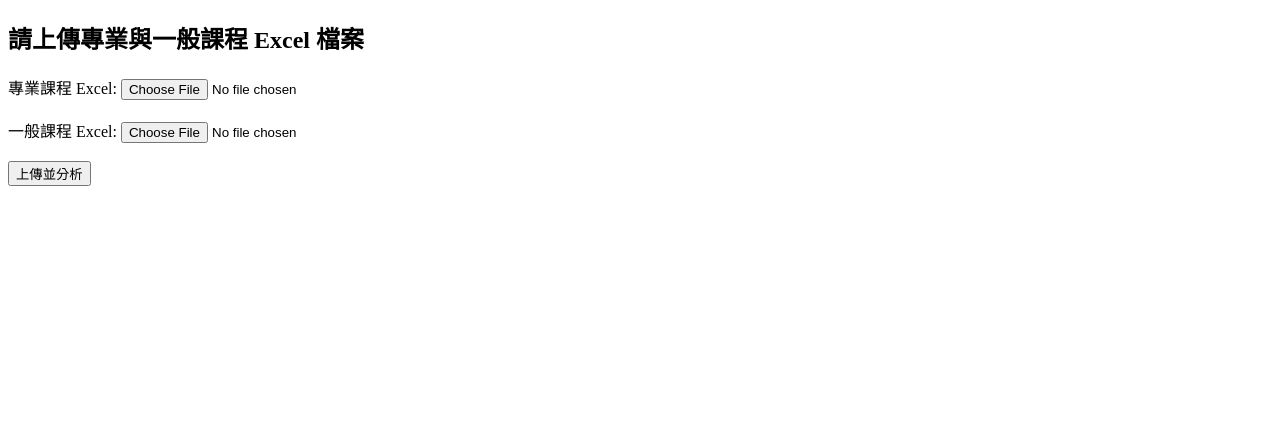
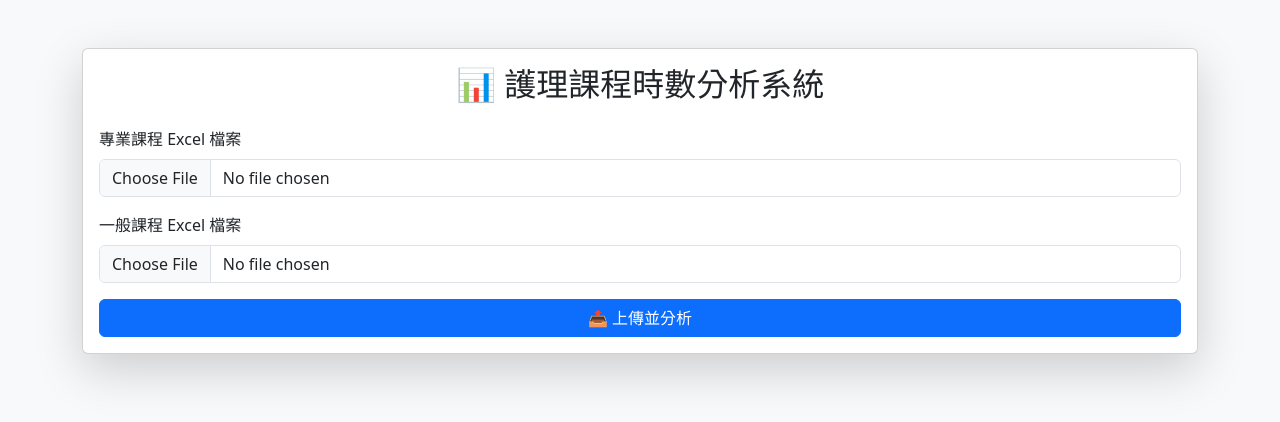
Before and after one commit to Brritany/nurse_training_tracker, a Flask app: page / in a window 1280 px wide. Shown: the top 422 px of the page. Run offline with Flask 3, Linux system fonts and the light colour scheme.

```diff
--- a/app.py
+++ b/app.py
@@ -126,5 +126,15 @@ def run_analysis(file_major, file_basic, output_path):
 
     pd.DataFrame([stat]).to_excel(output_path, index=False)
 
+@app.errorhandler(413)
+def file_too_large(e):
+    return render_template("error.html", message="上傳檔案超過 5MB 限制，請重新選擇較小的檔案。"), 413
+
+@app.errorhandler(400)
+@app.errorhandler(404)
+@app.errorhandler(500)
+def general_error(e):
+    return render_template("error.html", message=str(e)), e.code if hasattr(e, 'code') else 500
+
 if __name__ == '__main__':
     app.run(debug=False, host='0.0.0.0', port=5000)
--- a/templates/upload.html
+++ b/templates/upload.html
@@ -1,17 +1,28 @@
 <!DOCTYPE html>
 <html lang="zh-TW">
 <head>
-    <meta charset="UTF-8">
-    <title>Excel 分析上傳</title>
+  <meta charset="UTF-8">
+  <title>上傳課程檔案分析</title>
+  <link rel="stylesheet" href="https://cdn.jsdelivr.net/npm/bootstrap@5.3.2/dist/css/bootstrap.min.css">
 </head>
-<body>
-    <h2>請上傳專業與一般課程 Excel 檔案</h2>
-    <form method="post" action="/upload" enctype="multipart/form-data">
-        <label>專業課程 Excel:</label>
-        <input type="file" name="major_file" required><br><br>
-        <label>一般課程 Excel:</label>
-        <input type="file" name="basic_file" required><br><br>
-        <input type="submit" value="上傳並分析">
-    </form>
+<body class="bg-light">
+  <div class="container py-5">
+    <div class="card shadow-lg">
+      <div class="card-body">
+        <h2 class="card-title mb-4 text-center">📊 護理課程時數分析系統</h2>
+        <form method="post" action="/upload" enctype="multipart/form-data">
+          <div class="mb-3">
+            <label class="form-label">專業課程 Excel 檔案</label>
+            <input type="file" name="major_file" class="form-control" accept=".xlsx" required>
+          </div>
+          <div class="mb-3">
+            <label class="form-label">一般課程 Excel 檔案</label>
+            <input type="file" name="basic_file" class="form-control" accept=".xlsx" required>
+          </div>
+          <button type="submit" class="btn btn-primary w-100">📤 上傳並分析</button>
+        </form>
+      </div>
+    </div>
+  </div>
 </body>
 </html>
```
Also changed, not shown: templates/error.html (added, +18 -0 lines), templates/success.html (+12 -5 lines).
